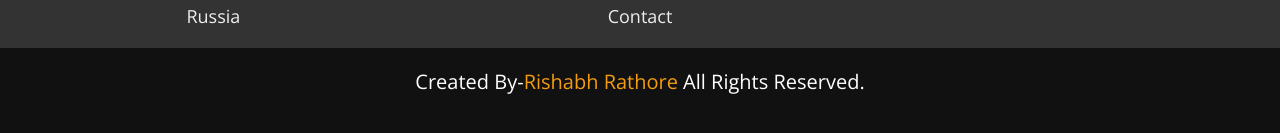
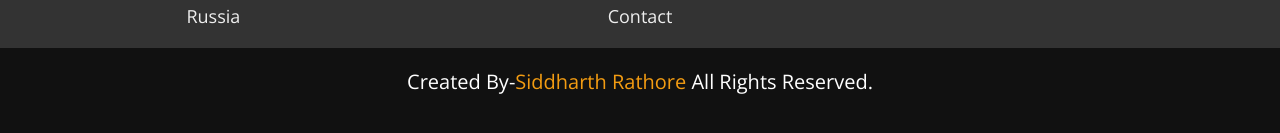
Before and after one commit to Rishabh1067/Rishabh-E-learning, a plain HTML site: page index.html in a window 1280 px wide. Shown: the part 4055-4188 px from the top of the page. Drawn offline with nearby package versions, Linux system fonts and the light colour scheme.

Commit message:
Update index.html

```diff
--- a/index.html
+++ b/index.html
@@ -305,7 +305,7 @@
 
     </div>
 
-    <h1 class="credit">Created By-<a href="#">Rishabh Rathore</a> all rights reserved. </h1>
+    <h1 class="credit">Created By-<a href="#">Siddharth Rathore</a> all rights reserved. </h1>
 
 </div>
 
```
